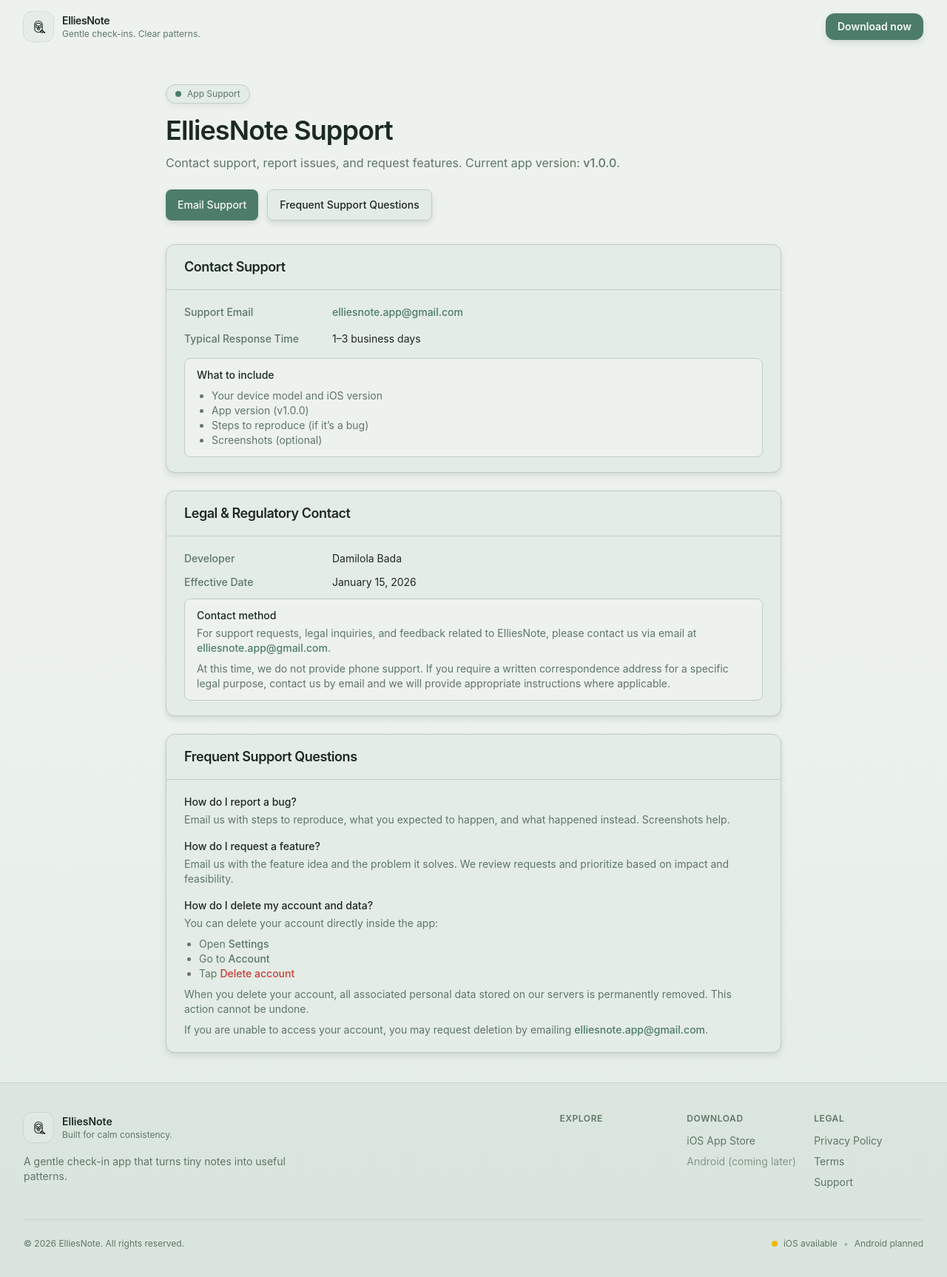
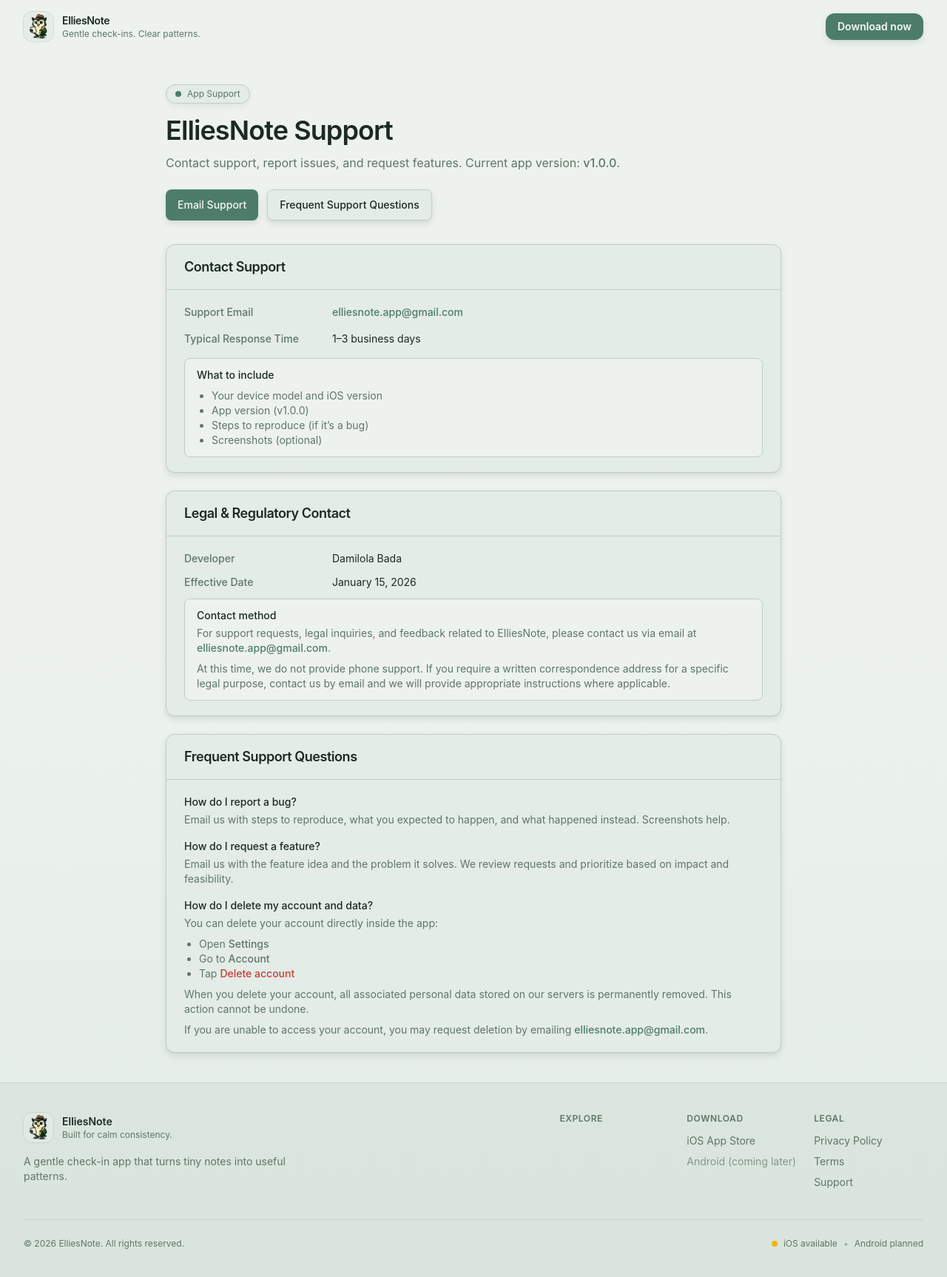
Before and after one commit to damygoes/ellies-note-be-and-web, a Next.js app: page /support in a window 1280 px wide. Shown: the top 1726 px of the page at 74% size. Built offline with nearby package versions, Linux system fonts and the light colour scheme.

Commit message:
chore: updated web to use app's real logo

```diff
--- a/src/components/nav/Footer.tsx
+++ b/src/components/nav/Footer.tsx
@@ -1,6 +1,6 @@
 import { IOS_APP_STORE_URL, navItems } from "@/lib/constants";
+import Image from "next/image";
 import Link from "next/link";
-import { OwlMark } from "../icons";
 
 export function AppFooter() {
   return (
@@ -9,8 +9,13 @@ export function AppFooter() {
         <div className="flex flex-col gap-8 md:flex-row md:items-start md:justify-between">
           <div className="max-w-sm">
             <div className="flex items-center gap-3">
-              <div className="grid h-10 w-10 place-items-center rounded-xl bg-card/70 ring-1 ring-border/60">
-                <OwlMark className="h-6 w-6 text-foreground" />
+              <div className="relative grid h-10 w-10 place-items-center rounded-xl bg-card/70 ring-1 ring-border/60">
+                <Image
+                  src="/images/ellies-note-logo-light-mode.png"
+                  alt="An owl with a pen and notepad representing the app"
+                  fill
+                  className="h-6 w-6 text-foreground"
+                />
               </div>
               <div>
                 <div className="text-sm font-semibold">ElliesNote</div>
--- a/src/components/nav/Header.tsx
+++ b/src/components/nav/Header.tsx
@@ -1,9 +1,9 @@
 "use client";
 
 import { IOS_APP_STORE_URL, navItems } from "@/lib/constants";
+import Image from "next/image";
 import Link from "next/link";
 import { useEffect, useState } from "react";
-import { OwlMark } from "../icons";
 
 export function AppHeader() {
   const [scrolled, setScrolled] = useState(false);
@@ -27,7 +27,12 @@ export function AppHeader() {
       <div className="mx-auto flex w-full max-w-7xl items-center justify-between px-4 py-4 sm:px-6 lg:px-8">
         <Link href="/" className="group inline-flex items-center gap-3">
           <div className="relative grid h-10 w-10 place-items-center rounded-xl bg-card/70 ring-1 ring-border/60">
-            <OwlMark className="h-6 w-6 text-foreground" />
+            <Image
+              src="/images/ellies-note-logo-light-mode.png"
+              alt="An owl with a pen and notepad representing the app"
+              fill
+              className="h-6 w-6 text-foreground"
+            />
             <div className="pointer-events-none absolute inset-0 rounded-xl opacity-0 ring-2 ring-ring/30 transition group-hover:opacity-100" />
           </div>
           <div className="leading-tight max-w-[120px] overflow-hidden lg:max-w-none">
```
Also changed, not shown: public/images/ellies-note-logo-light-mode.png (added).
